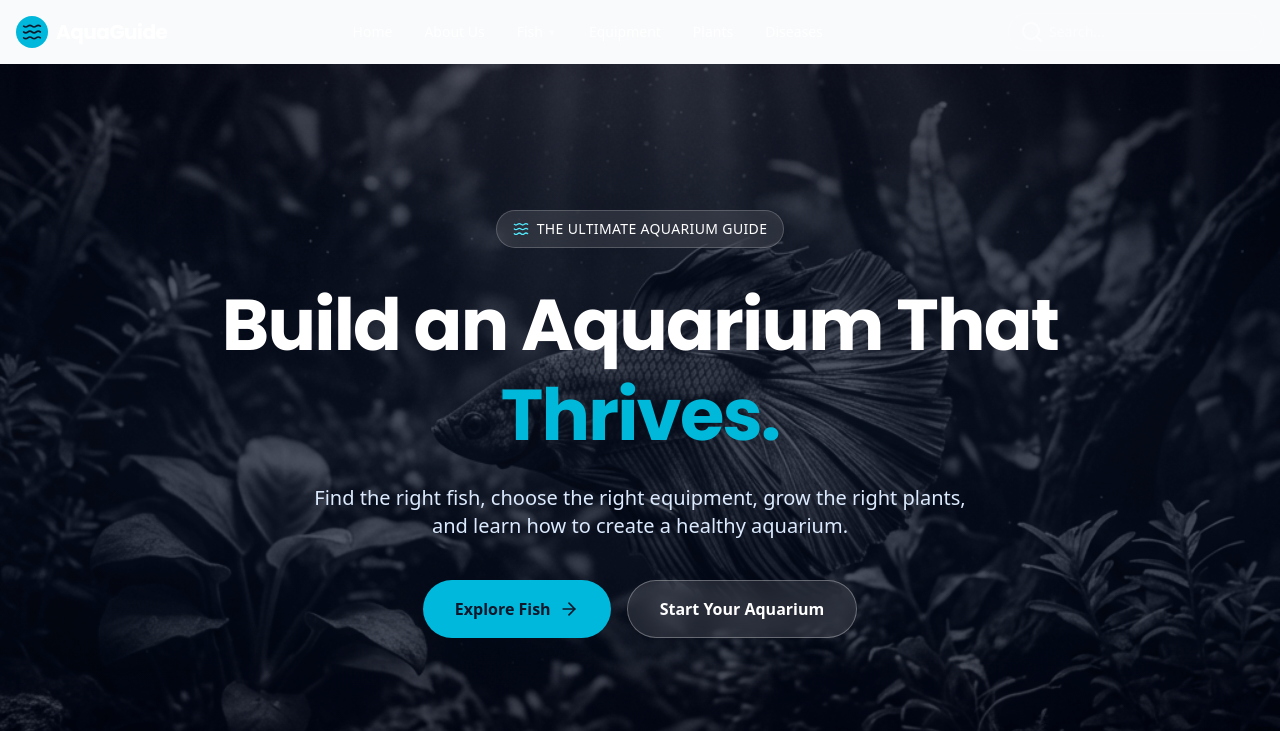
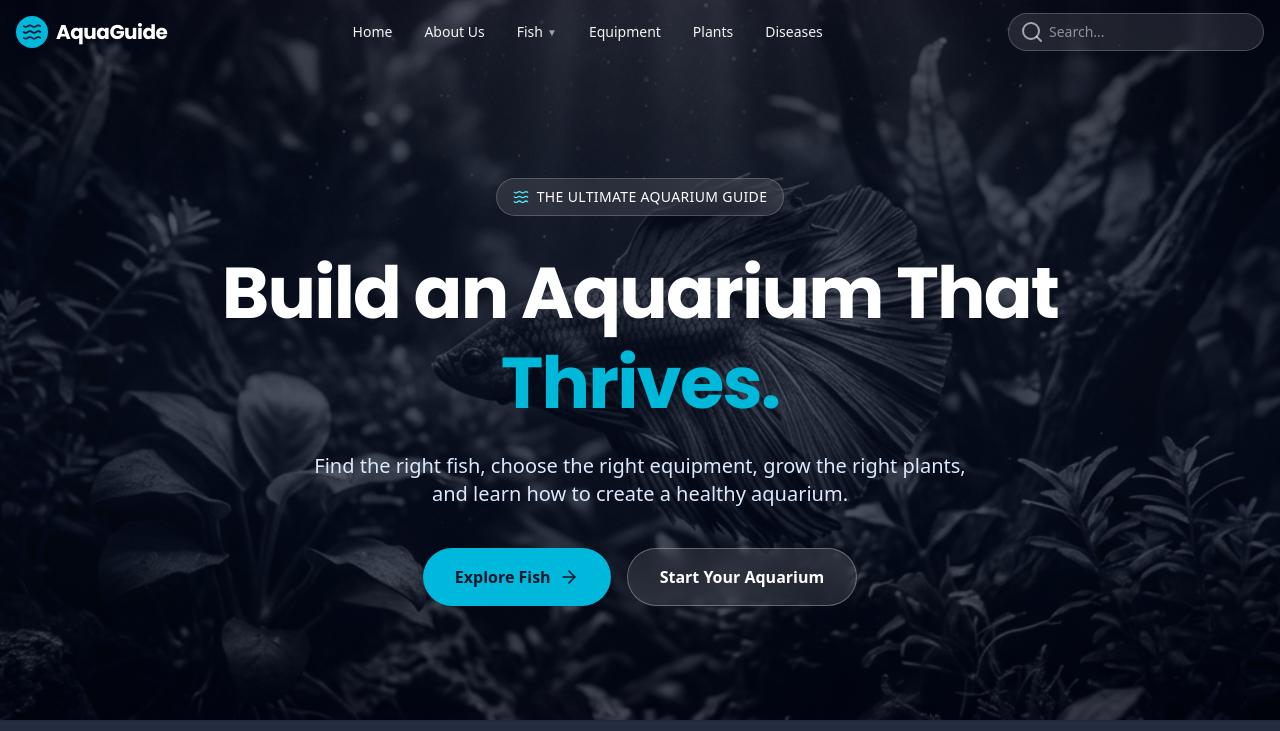
Before and after one commit to roshan773/AquaVersa, a Next.js app: page / in a window 1280 px wide. Shown: the top 731 px of the page. Built offline with nearby package versions, Linux system fonts and the light colour scheme.

Commit message:
style: overlay transparent navbar on top of hero section

```diff
--- a/components/home/HeroSection.tsx
+++ b/components/home/HeroSection.tsx
@@ -7,7 +7,7 @@ import { ArrowRight, Waves } from 'lucide-react';
 export default function HeroSection() {
   const { fish, plants, equipment } = useStats();
   return (
-    <section className="relative w-full h-[90vh] min-h-[600px] flex items-center justify-center overflow-hidden bg-gradient-to-b from-slate-950 via-slate-900 to-slate-950">
+    <section className="relative min-h-[90vh] -mt-16 flex items-center justify-center bg-gradient-to-b from-slate-950 via-slate-900 to-slate-950 overflow-hidden text-center pt-36 pb-20 px-4">
       {/* Background Image */}
       <Image
         src="/betta_bg.png"
```
